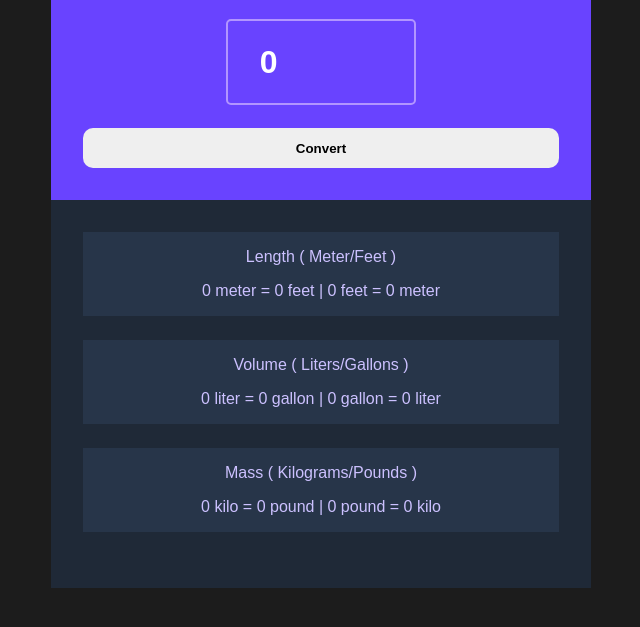
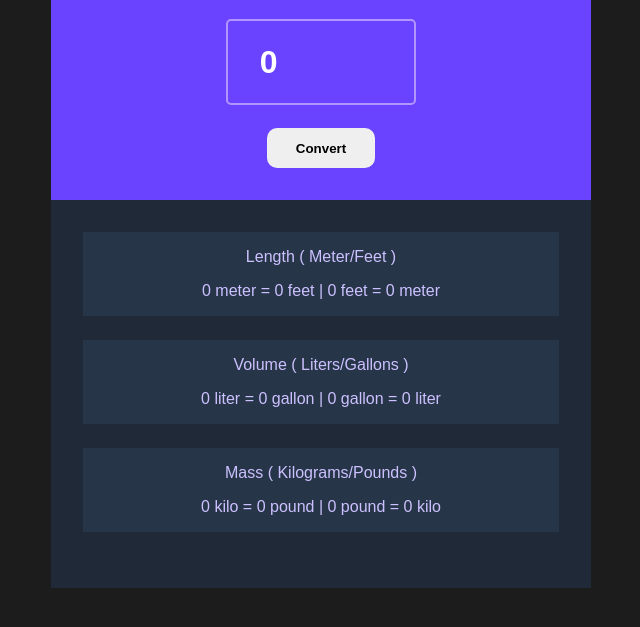
Before and after one commit to santuele-cl/unit-conversion, a plain HTML site: page index.html in a window 1280 px wide. Shown: the part 109-736 px from the top of the page, without its empty margins (319-959 px from the left). Drawn offline with Linux system fonts and the light colour scheme.

Commit message:
Update index.css

```diff
--- a/index.css
+++ b/index.css
@@ -39,10 +39,6 @@ p {
     row-gap: 1.4rem;
 }
 
-.sec-a * {
-    width: 100%;
-}
-
 #unit-input {
     width: 40%;
     line-height: 50px;
```
